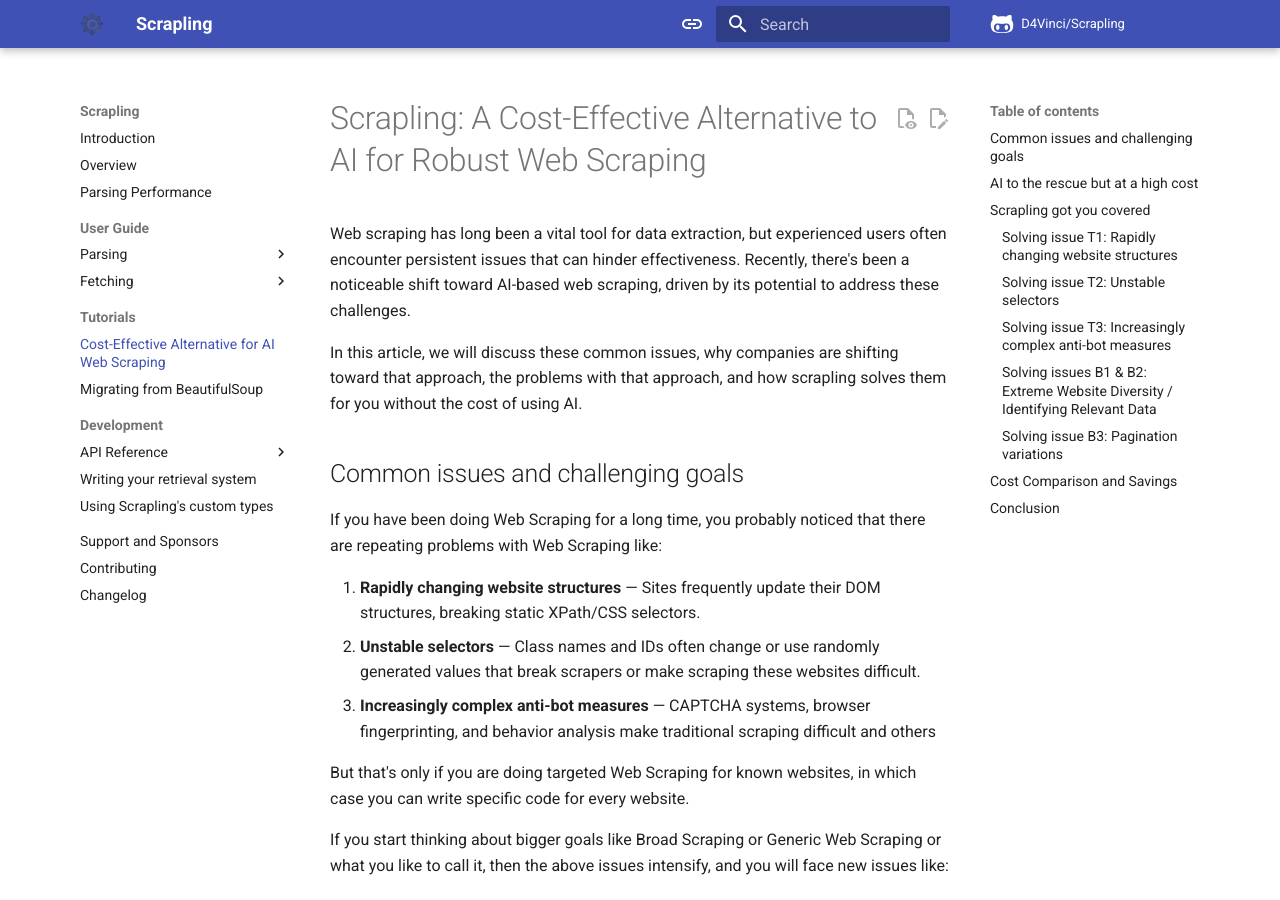
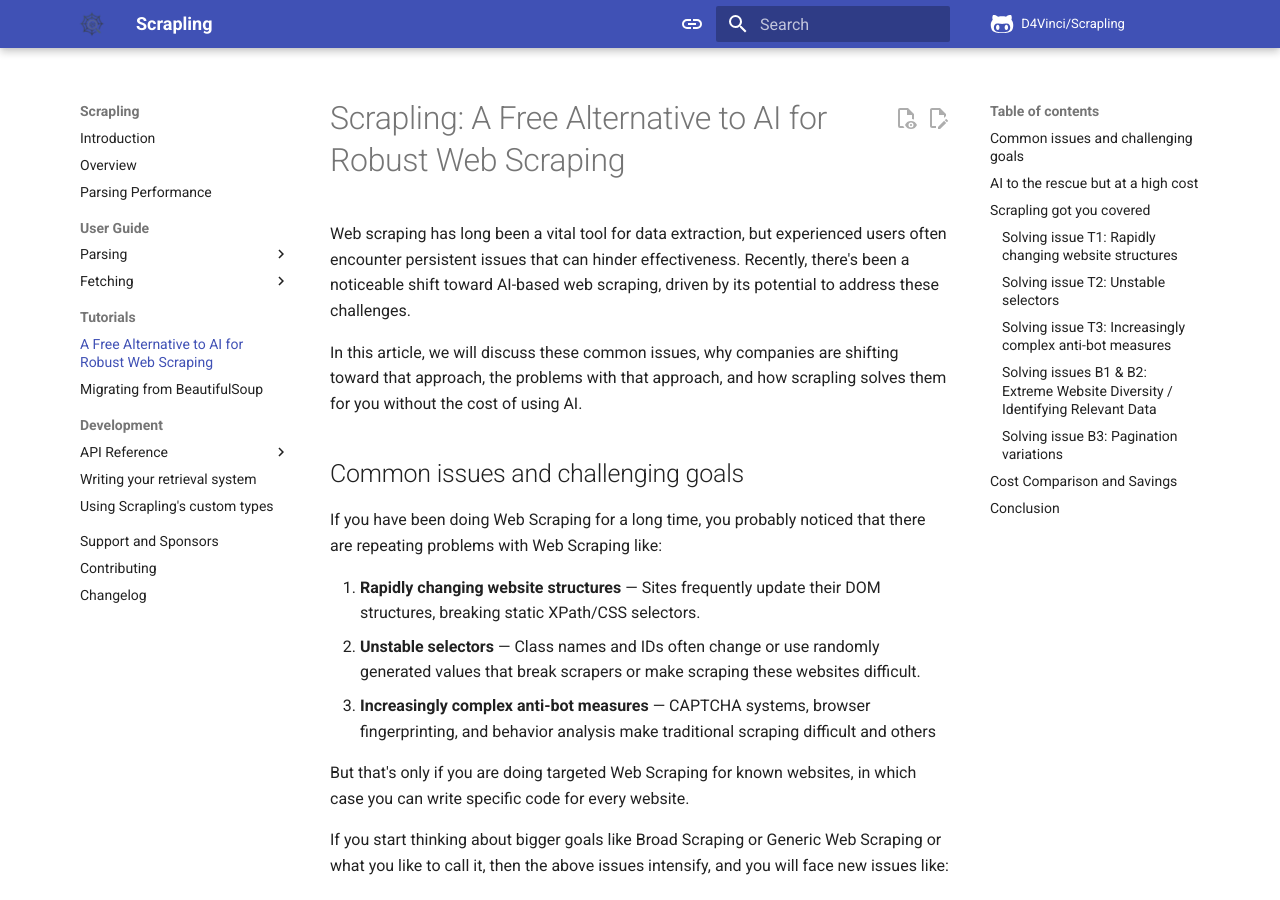
Before and after one commit to D4Vinci/Scrapling, an MkDocs documentation site: the page built from docs/tutorials/replacing_ai.md, in a window 1280 px wide and 900 px high. Built offline with MkDocs 1.6.1 and Material for MkDocs 9.7.7, drawn with Linux system fonts in a browser that asks for light colours; emoji names are drawn with the system emoji font; comment, search, counter and statistics services are not loaded.

Commit message:
Article adjustment

```diff
--- a/docs/tutorials/replacing_ai.md
+++ b/docs/tutorials/replacing_ai.md
@@ -1,4 +1,4 @@
-# Scrapling: A Cost-Effective Alternative to AI for Robust Web Scraping
+# Scrapling: A Free Alternative to AI for Robust Web Scraping
 
 Web scraping has long been a vital tool for data extraction, but experienced users often encounter persistent issues that can hinder effectiveness. Recently, there's been a noticeable shift toward AI-based web scraping, driven by its potential to address these challenges.
 
--- a/mkdocs.yml
+++ b/mkdocs.yml
@@ -74,7 +74,7 @@
       - Dynamically loaded websites: fetching/dynamic.md
       - Fully bypass protections while fetching: fetching/stealthy.md
   - Tutorials:
-    - Cost-Effective Alternative for AI Web Scraping: tutorials/replacing_ai.md
+    - A Free Alternative to AI for Robust Web Scraping: tutorials/replacing_ai.md
     - Migrating from BeautifulSoup: tutorials/migrating_from_beautifulsoup.md
 #    - Migrating from AutoScraper: tutorials/migrating_from_autoscraper.md
   - Development:
```
